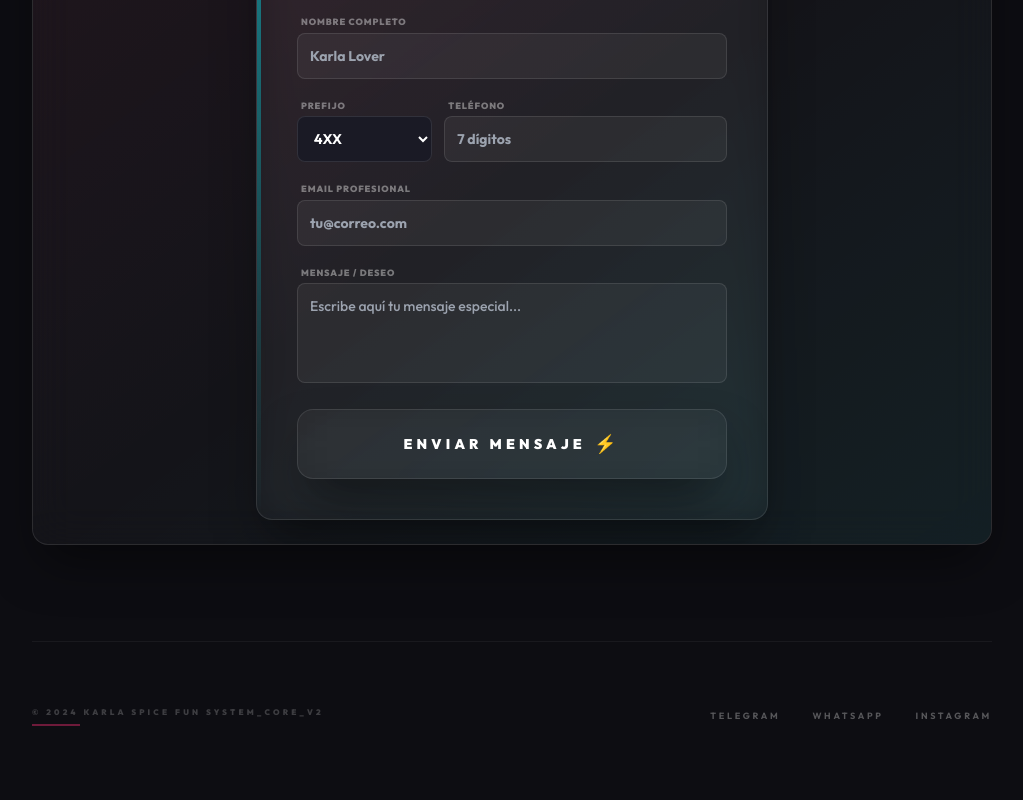
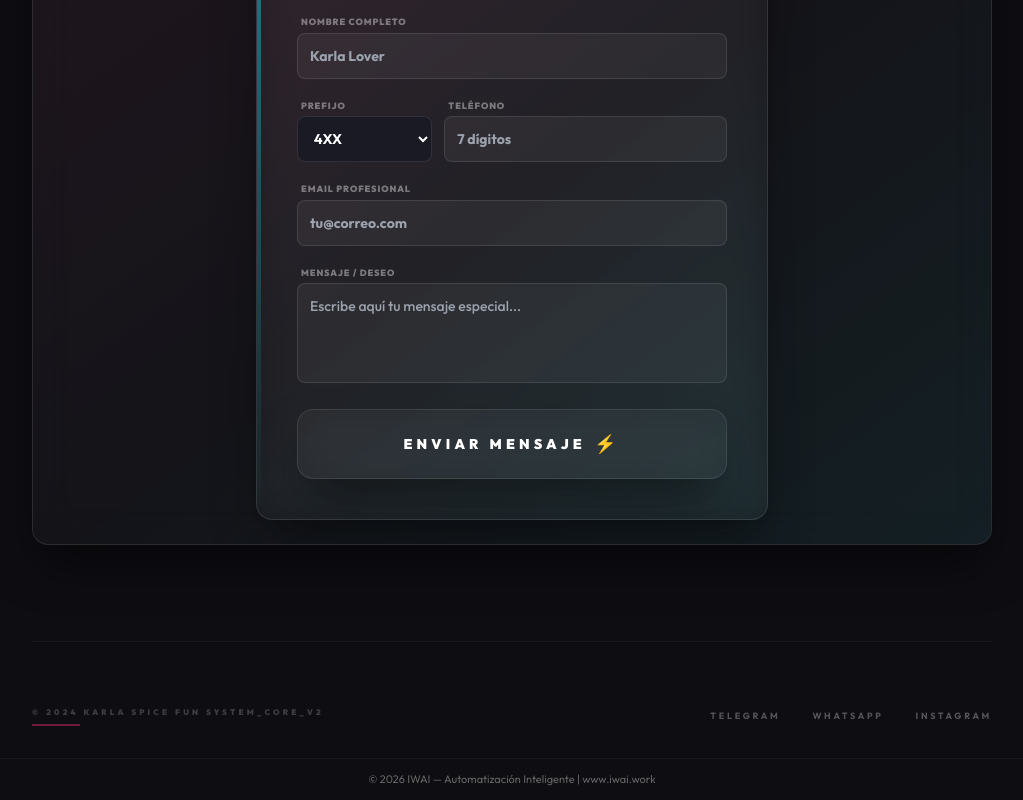
Before and after one commit to iwaigit/KSFun, a Next.js app in the folder web-app/: page / in a window 1280 px wide. Shown: the part 1665-2465 px from the top of the page, without its empty margins (128-1151 px from the left). Before the commit the page ends 2423 px from the top, so only its background shows below. Built offline with nearby package versions, Linux system fonts and the light colour scheme; no server answers.

Commit message:
feat: add IWAI copyright footer

```diff
--- a/web-app/app/layout.tsx
+++ b/web-app/app/layout.tsx
@@ -1,5 +1,5 @@
 import type { Metadata } from "next";
-import { Inter, Outfit } from "next/font/google"; // Usando Outfit para un toque más Pop/Moderno
+import { Inter, Outfit } from "next/font/google";
 import "./globals.css";
 
 const inter = Inter({
@@ -15,6 +15,7 @@ const outfit = Outfit({
 export const metadata: Metadata = {
   title: "Karla Spice Fun | Official Site",
   description: "Explora la galería exclusiva de Karla Spice, su tienda de lencería y mucho más.",
+  robots: "noindex, nofollow",
 };
 
 import { LanguageProvider } from "@/context/LanguageContext";
@@ -37,6 +38,18 @@ export default function RootLayout({
               <CartProvider>
                 {children}
                 <UniversalCart />
+                <footer style={{
+                  textAlign: 'center',
+                  padding: '12px',
+                  fontSize: '11px',
+                  color: '#666',
+                  borderTop: '1px solid #1a1a1a',
+                }}>
+                  © 2026 IWAI — Automatización Inteligente |{' '}
+                  <a href="https://www.iwai.work" target="_blank" rel="noopener noreferrer" style={{ color: '#666', textDecoration: 'none' }}>
+                    www.iwai.work
+                  </a>
+                </footer>
               </CartProvider>
             </AuthProvider>
           </LanguageProvider>
```
